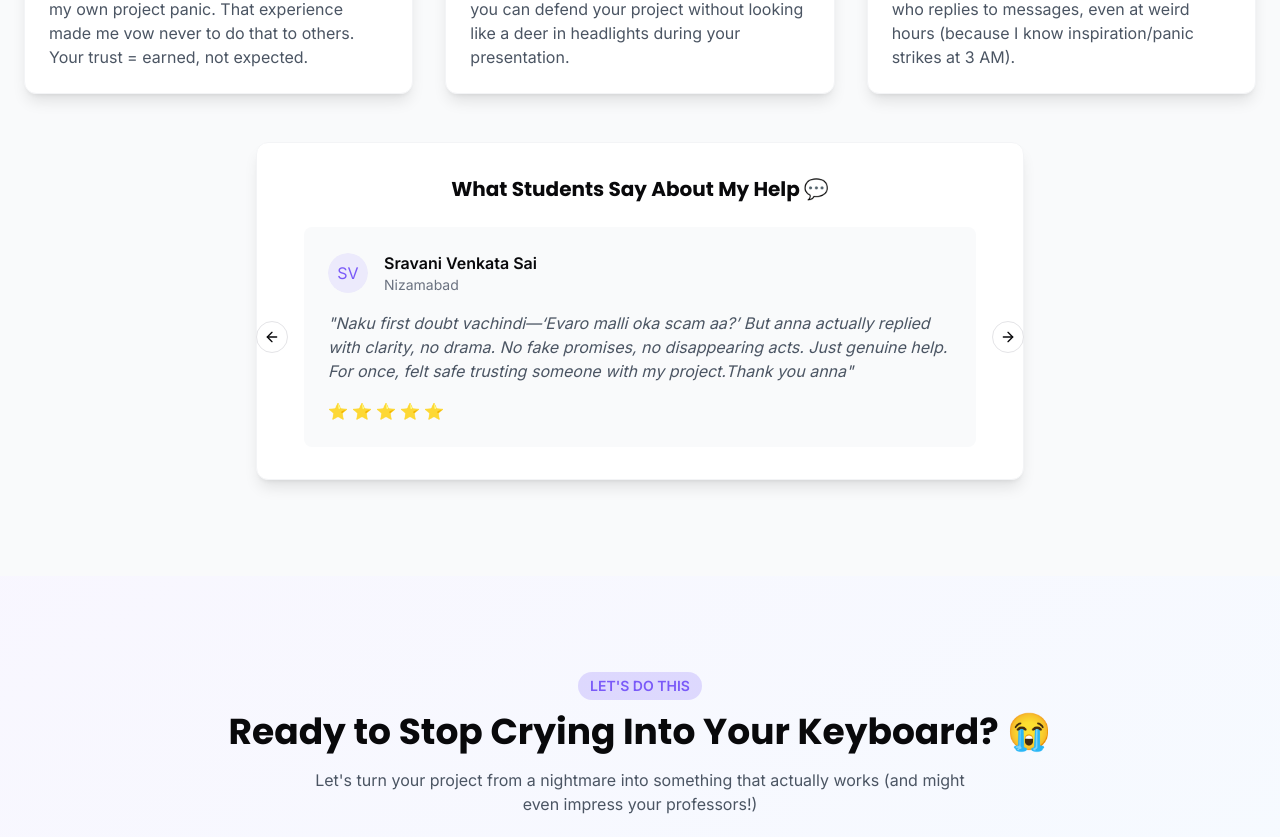
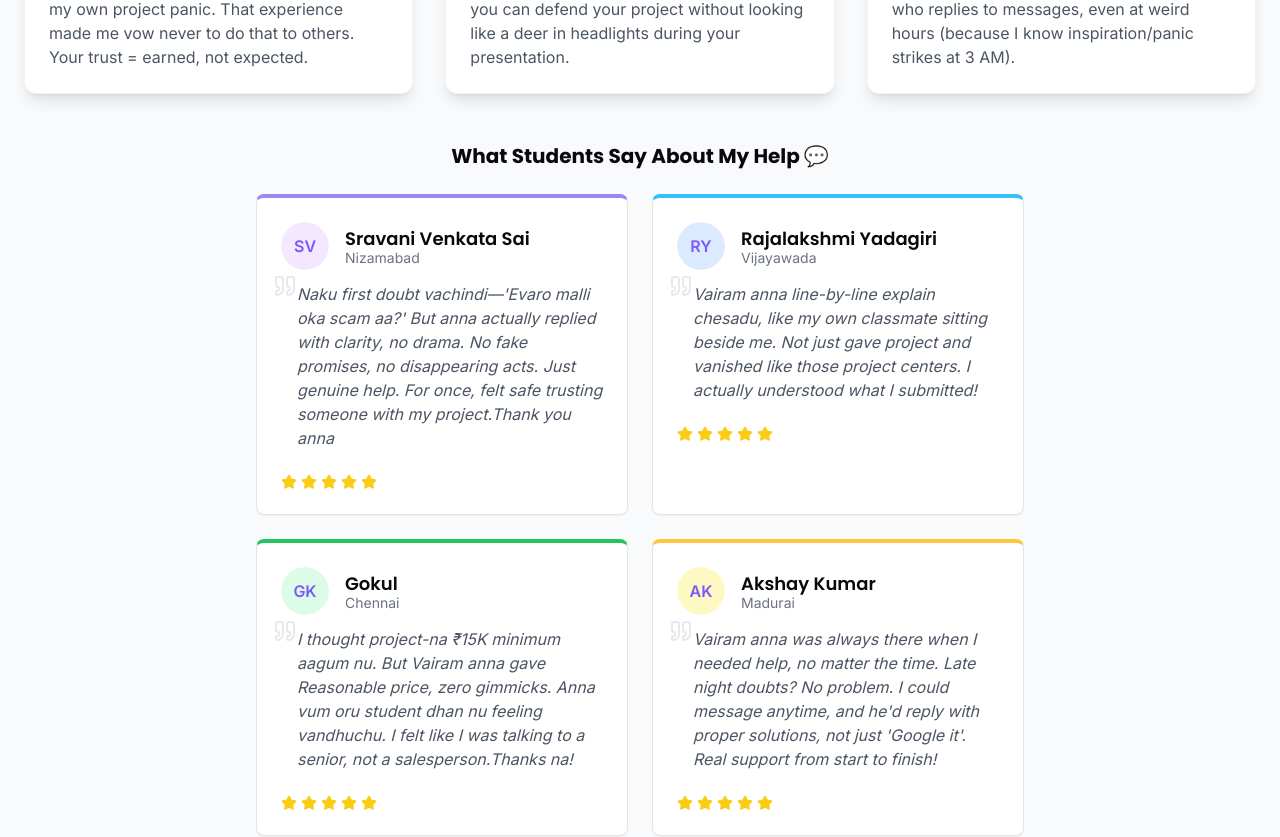
Before and after one commit to vairam-exe/project-escape-artist-guide, a React (Vite) app: page / in a window 1280 px wide. Shown: the part 5150-5987 px from the top of the page. Built offline with nearby package versions, Linux system fonts and the light colour scheme.

Commit message:
Refactor: Testimonials section to cards
Refactor the testimonials section to display each testimonial in its own card element.

```diff
--- a/src/components/WhyMeSection.tsx
+++ b/src/components/WhyMeSection.tsx
@@ -1,5 +1,5 @@
 import React, { useEffect, useRef, useState } from 'react';
-import { ShieldCheck, Clock, Zap, Award, BookOpen, Users } from 'lucide-react';
+import { ShieldCheck, Clock, Zap, Award, BookOpen, Users, Star, Quote } from 'lucide-react';
 import { Badge } from '@/components/ui/badge';
 import {
   Carousel,
@@ -9,6 +9,7 @@ import {
   CarouselPrevious,
 } from "@/components/ui/carousel";
 import { Avatar, AvatarImage, AvatarFallback } from "@/components/ui/avatar";
+import { Card, CardHeader, CardContent, CardFooter } from "@/components/ui/card";
 
 const WhyMeSection = () => {
   const sectionRef = useRef<HTMLElement>(null);
@@ -134,7 +135,7 @@ const WhyMeSection = () => {
         </div>
 
         <div
-          className="max-w-3xl mx-auto bg-white rounded-xl shadow-lg p-6 md:p-8 border border-gray-100"
+          className="max-w-3xl mx-auto mb-12"
           style={{
             opacity: isVisible ? 1 : 0,
             transform: isVisible ? 'translateY(0)' : 'translateY(30px)',
@@ -146,74 +147,75 @@ const WhyMeSection = () => {
             <span className="ml-1">💬</span>
           </h3>
 
-          <Carousel
-            opts={{
-              align: "center",
-              loop: true,
-            }}
-            className="w-full max-w-2xl mx-auto"
-          >
-            <CarouselContent>
+          <div className="grid grid-cols-1 md:grid-cols-2 gap-6">
             {[
               {
                 name: "Sravani Venkata Sai",
                 program: "Nizamabad",
-                  text: "Naku first doubt vachindi—‘Evaro malli oka scam aa?’ But anna actually replied with clarity, no drama. No fake promises, no disappearing acts. Just genuine help. For once, felt safe trusting someone with my project.Thank you anna",
-                  avatar: "SV"
+                text: "Naku first doubt vachindi—'Evaro malli oka scam aa?' But anna actually replied with clarity, no drama. No fake promises, no disappearing acts. Just genuine help. For once, felt safe trusting someone with my project.Thank you anna",
+                avatar: "SV",
+                color: "bg-purple-100"
               },
               {
                 name: "Rajalakshmi Yadagiri",
                 program: "Vijayawada",
                 text: "Vairam anna line-by-line explain chesadu, like my own classmate sitting beside me. Not just gave project and vanished like those project centers. I actually understood what I submitted!",
-                  avatar: "RY"
+                avatar: "RY",
+                color: "bg-blue-100"
               },
               {
                 name: "Gokul",
                 program: "Chennai",
                 text: "I thought project-na ₹15K minimum aagum nu. But Vairam anna gave Reasonable price, zero gimmicks. Anna vum oru student dhan nu feeling vandhuchu. I felt like I was talking to a senior, not a salesperson.Thanks na!",
-                  avatar: "GK"
+                avatar: "GK",
+                color: "bg-green-100"
               },
               {
                 name: "Akshay Kumar",
                 program: "Madurai",
-                  text: "Vairam anna was always there when I needed help, no matter the time. Late night doubts? No problem. I could message anytime, and he’d reply with proper solutions, not just ‘Google it’. Real support from start to finish!",
-                  avatar: "AK"
+                text: "Vairam anna was always there when I needed help, no matter the time. Late night doubts? No problem. I could message anytime, and he'd reply with proper solutions, not just 'Google it'. Real support from start to finish!",
+                avatar: "AK",
+                color: "bg-yellow-100"
               }
             ].map((testimonial, index) => (
-                <CarouselItem
+              <div
+                className="testimonial-card-wrapper"
                 key={index}
-                  className="md:basis-1/1 pl-4"
                 style={{
-                    animation: isVisible ? `slideIn 0.6s ${index * 0.2}s forwards` : 'none',
-                    opacity: 0,
-                    transform: 'translateX(50px)'
+                  opacity: isVisible ? 1 : 0,
+                  transform: isVisible ? 'translateY(0)' : 'translateY(20px)',
+                  transition: `all 0.6s ease-out ${index * 0.15}s`
                 }}
               >
-                  <div className="bg-gray-50 rounded-lg p-6 transition-all duration-300 hover:shadow-lg hover:-translate-y-1">
-                    <div className="flex items-center gap-4 mb-4">
-                      <Avatar>
-                        <AvatarFallback className="bg-brand-purple/10 text-brand-purple">
+                <Card className="h-full hover:shadow-lg transition-shadow duration-300 hover:-translate-y-1 border-t-4" style={{ borderTopColor: testimonial.color === 'bg-purple-100' ? '#9b87f5' : testimonial.color === 'bg-blue-100' ? '#36BFFA' : testimonial.color === 'bg-green-100' ? '#22C55E' : '#FFC53D' }}>
+                  <CardHeader className="pb-3 flex flex-row items-center gap-4">
+                    <Avatar className="h-12 w-12">
+                      <AvatarFallback className={`${testimonial.color} text-brand-purple font-semibold`}>
                         {testimonial.avatar}
                       </AvatarFallback>
                     </Avatar>
                     <div>
-                        <p className="font-semibold">{testimonial.name}</p>
+                      <h4 className="font-semibold text-lg leading-none">{testimonial.name}</h4>
                       <p className="text-sm text-gray-500">{testimonial.program}</p>
                     </div>
+                  </CardHeader>
+                  <CardContent>
+                    <div className="relative">
+                      <Quote className="h-6 w-6 text-gray-300 absolute -left-2 -top-2 opacity-50" />
+                      <p className="text-gray-600 italic pl-4">{testimonial.text}</p>
                     </div>
-                    <p className="text-gray-600 italic">"{testimonial.text}"</p>
-                    <div className="flex gap-1 mt-4">
+                  </CardContent>
+                  <CardFooter>
+                    <div className="flex gap-1">
                       {[...Array(5)].map((_, i) => (
-                        <span key={i} className="text-yellow-400">⭐</span>
+                        <Star key={i} className="h-4 w-4 text-yellow-400 fill-yellow-400" />
                       ))}
                     </div>
+                  </CardFooter>
+                </Card>
               </div>
-                </CarouselItem>
             ))}
-            </CarouselContent>
-            <CarouselPrevious className="hidden md:flex" />
-            <CarouselNext className="hidden md:flex" />
-          </Carousel>
+          </div>
         </div>
       </div>
 
@@ -242,15 +244,12 @@ const WhyMeSection = () => {
             box-shadow: 0 20px 25px -5px rgba(0, 0, 0, 0.1), 0 10px 10px -5px rgba(0, 0, 0, 0.04);
           }
 
-          @keyframes slideIn {
-            from {
-              opacity: 0;
-              transform: translateX(50px);
+          .testimonial-card-wrapper {
+            transition: all 0.3s ease-out;
           }
-            to {
-              opacity: 1;
-              transform: translateX(0);
-            }
+
+          .testimonial-card-wrapper:hover {
+            transform: translateY(-5px);
           }
         `}
       </style>
```
Lines whose indentation alone changed are shown as unchanged.
